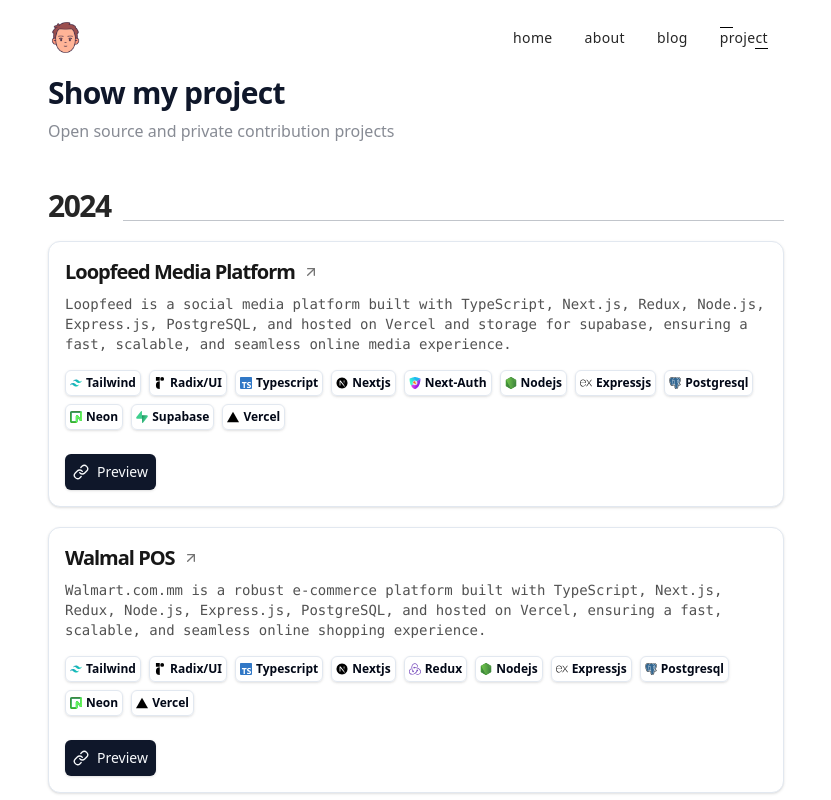
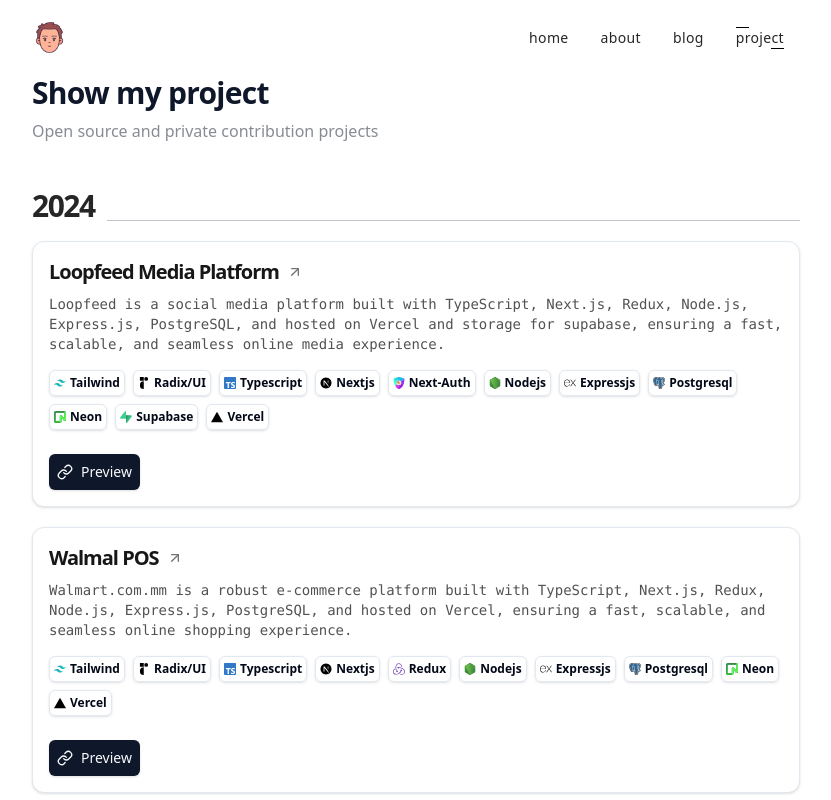
Before and after one commit to theaungphyo/aungpyaephyo.com, a Next.js app: page /project in a window 1280 px wide. Shown: the top 800 px of the page, without its empty margins (224-1055 px from the left). Built offline with nearby package versions, Linux system fonts and the light colour scheme.

Commit message:
fix: nav bar with max width

```diff
--- a/src/app/layout.tsx
+++ b/src/app/layout.tsx
@@ -32,11 +32,11 @@ export default function RootLayout({
         <Provider>
           <main
             className={cn(
-              'mx-auto flex min-h-dvh w-full max-w-screen-md flex-col items-center justify-center px-4 pb-9'
+              'flex min-h-dvh w-full  flex-col items-center justify-center px-4 pb-9'
             )}
           >
             <Navigation />
-            <section className='flex w-full flex-1 flex-col '>
+            <section className='flex w-full flex-1 flex-col max-w-screen-md mx-auto'>
               {children}
             </section>
           </main>
--- a/src/components/navigation.tsx
+++ b/src/components/navigation.tsx
@@ -27,7 +27,7 @@ function Navigation() {
       <div>
         <LayoutGroup>
           <nav
-            className='fade  flex scroll-pr-6 flex-row items-center justify-between px-0 pb-0 md:relative md:overflow-hidden'
+            className='max-w-screen-md mx-auto fade  flex scroll-pr-6 flex-row items-center justify-between px-0 pb-0 md:relative md:overflow-hidden'
             id='nav'
           >
             <ThemeToggle />
```
